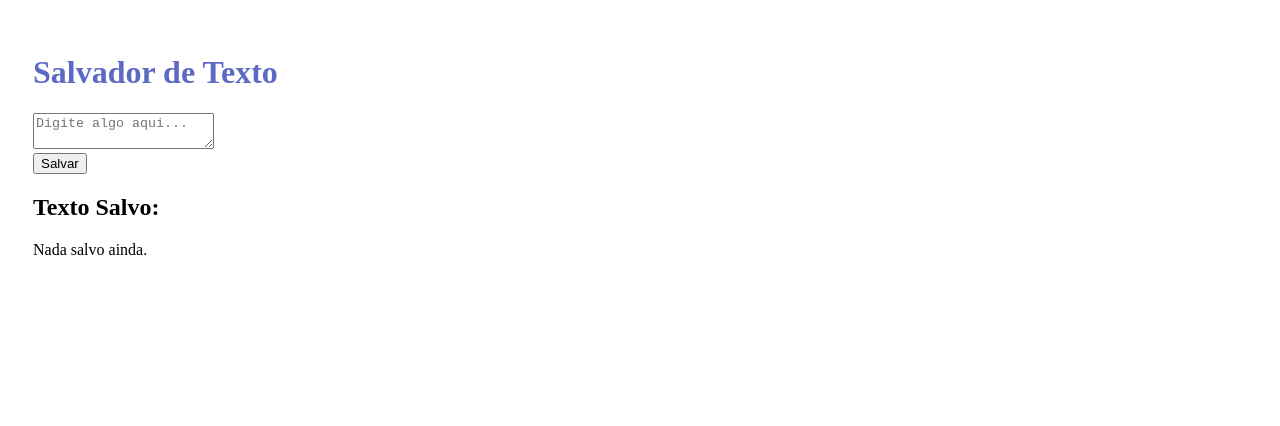
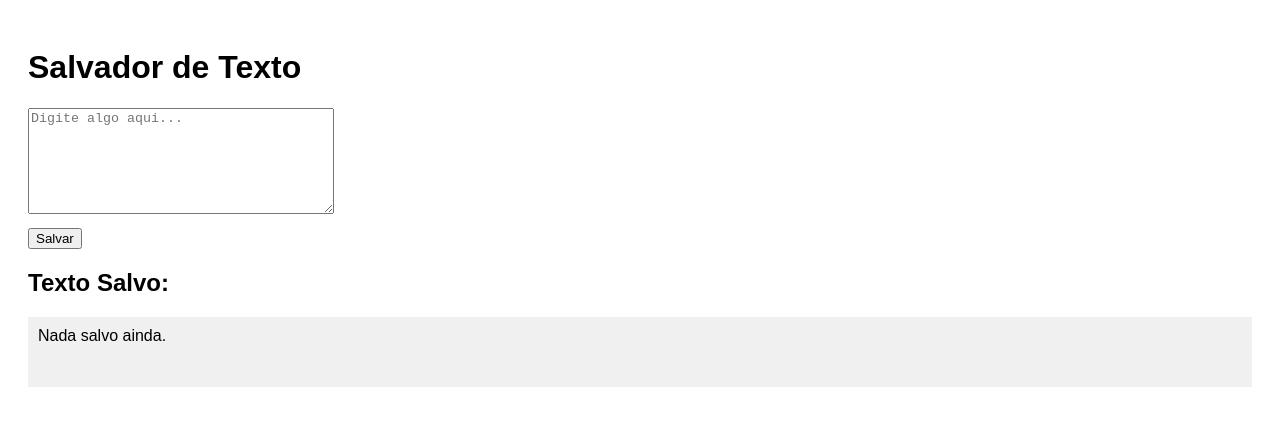
Before and after one commit to Cat558-uz/Teste-, a plain HTML site: page index.html in a window 1280 px wide. Drawn offline with Linux system fonts and the light colour scheme.

Commit message:
Update styles.css

```diff
--- a/styles.css
+++ b/styles.css
@@ -1,6 +1,16 @@
-body{
-  padding: 25px;
+body {
+  font-family: sans-serif;
+  padding: 20px;
 }
-.title {
-	color: #5C6AC4;
+
+textarea {
+  width: 300px;
+  height: 100px;
+  margin-bottom: 10px;
 }
+
+#textoSalvo {
+  background: #f0f0f0;
+  padding: 10px;
+  min-height: 50px;
+}
```
